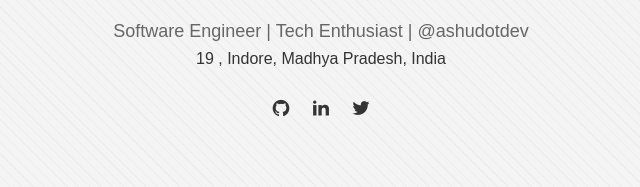
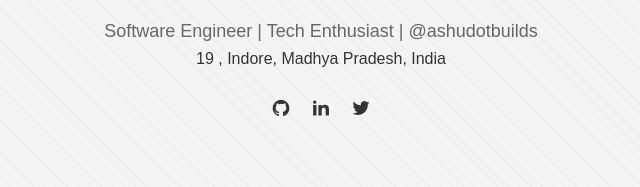
Before and after one commit to ashudotdev/portfolio, a website built with Vite: page index.html in a window 1280 px wide. Shown: the part 398-585 px from the top of the page, 319-959 px from the left. Built offline with nearby package versions, Linux system fonts and the light colour scheme; no server answers.

Commit message:
feat: update social media handle to reflect new username

```diff
--- a/index.html
+++ b/index.html
@@ -29,7 +29,7 @@
         </div>
         <div class="text">
           <h1>Ashutosh Singh</h1>
-          <p>Software Engineer | Tech Enthusiast | @ashudotdev</p>
+          <p>Software Engineer | Tech Enthusiast | @ashudotbuilds</p>
           <span>19 , Indore, Madhya Pradesh, India</span>
         </div>
       </div>
```
